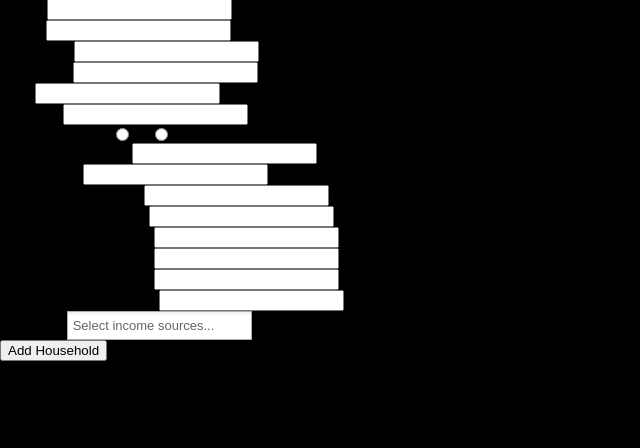
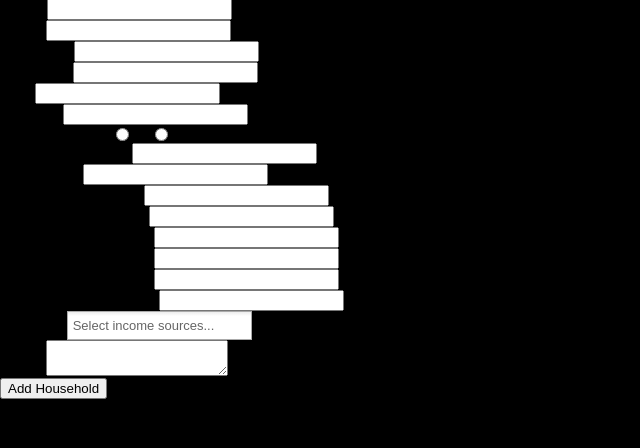
Before and after one commit to nathanielbuck/food-bank, a CodeIgniter app: page /sonshine_food/index.php/household/add in a window 1280 px wide. Shown: the part 21-469 px from the top of the page, without its empty margins (0-640 px from the left). Run offline with CodeIgniter, Linux system fonts and the light colour scheme; data comes from the database, SQL or seed files in the repository; tables that the repository leaves empty hold one stand-in row (values such as "Sample post"); some libraries are stand-ins or nearby versions.

Commit message:
Add comments textarea to form.

```diff
--- a/application/models/household_model.php
+++ b/application/models/household_model.php
@@ -36,7 +36,8 @@ class Household_model extends CI_Model {
             'phone' => $this->input->post('phone'),
             'food_stamps' => $this->input->post('food_stamps'),
             'disabled' => $this->input->post('disabled'),
-            'veteran' => $this->input->post('veteran')
+            'veteran' => $this->input->post('veteran'),
+            'comments' => $this->input->post('comments')
         );
         $this->db->insert('household', $data);
         $household_id = $this->db->insert_id();
@@ -56,12 +57,14 @@ class Household_model extends CI_Model {
         }
 
         $income_sources = $this->input->post('income_sources');
+        if (!empty($income_sources)) {
             foreach ($income_sources as $income_source) {
                 $data = array (
                     'household_id' => $household_id,
                     'income_source_id' => $income_source
                 );
                 $this->db->insert('household_income_source', $data);
+            }
         }
 
         $this->db->trans_complete();
--- a/application/views/household/add.php
+++ b/application/views/household/add.php
@@ -100,4 +100,11 @@
 	</select>
 </fieldset>
 
+<fieldset>
+	<label for="comments">Comments</label>
+	<textarea name="comments"><?
+		echo $this->input->post('comments');
+	?></textarea>
+</fieldset>
+
 <input type="submit" name="submit" value="Add Household" />
```
Also changed, not shown: application/views/household/view.php (+7 -0 lines). Lines whose indentation alone changed are shown as unchanged.
